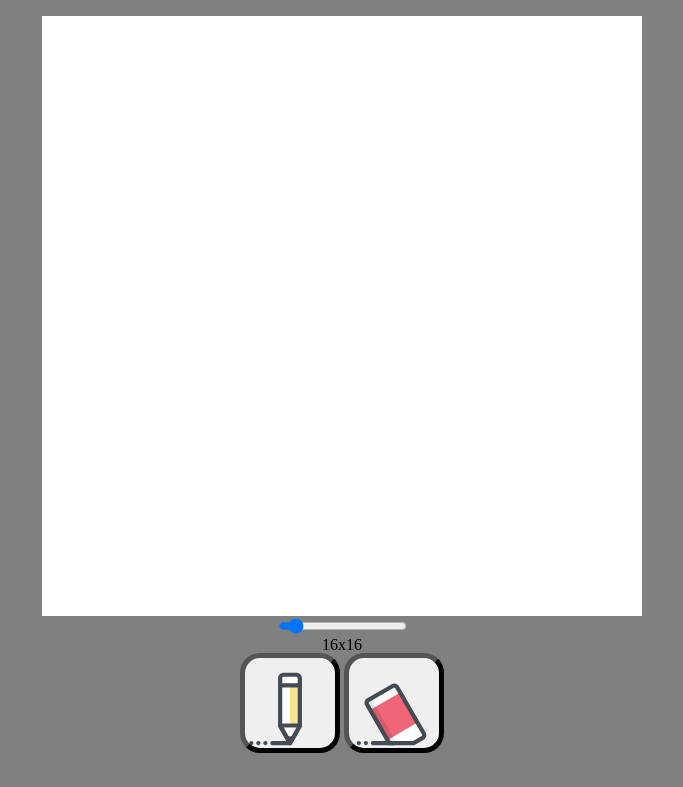
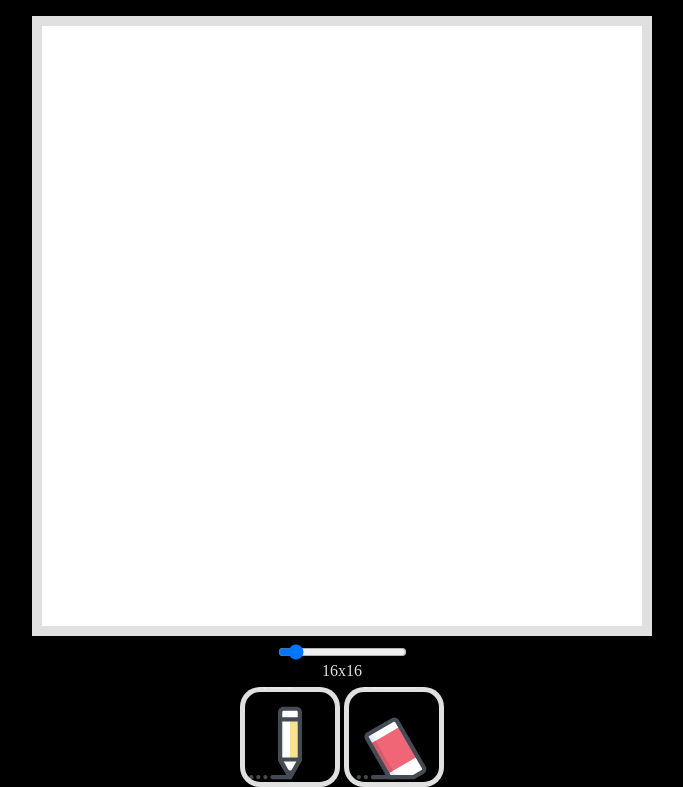
Before and after one commit to billyx86/etch-a-sketch, a plain HTML site: page index.html in a window 1280 px wide. Shown: the part 112-899 px from the top of the page, without its empty margins (298-981 px from the left). Before the commit the page ends 865 px from the top, so only its background shows below. Drawn offline with Linux system fonts and the light colour scheme.

Commit message:
Finish styling the UI

```diff
--- a/style.css
+++ b/style.css
@@ -4,12 +4,20 @@
 }
 
 body {
-    background-color: gray;
+    background-color: black;
+    color: white; /* Fallback for older browsers */
+    color: rgb(255, 255, 255, 0.88);
+    font-family: Georgia, Arial, sans-serif;
 }
 
 .upper-body {
     margin: 5vh;
     font-size: 48px;
+}
+
+.grid {
+    border-width: 10px;
+    border-style: solid;
 }
 
 .flex-container {
@@ -22,11 +30,14 @@ body {
 
 .tool-button {
     border-width: thick;
-    border-color: black;
+    border-color: white;
+    border-color: rgb(255, 255, 255, 0.88);
+    border-style: solid;
     border-radius: 20%;
     height: 100px;
     width: 100px;
     background-size: cover;
+    background-color:black;
 }
 
 .tool-button:active {
@@ -42,7 +53,6 @@ body {
     background-image: url(icons8-erase.svg);
 }
 
-
 .grid {
     display: grid;
     grid-template-rows: repeat(var(--grid-rows), 1fr);
@@ -52,3 +62,11 @@ body {
     height: 600px;
     max-height: 600px;
 }
+
+#modify-grid {
+    margin-top: 8px;
+}
+
+#grid-size-text {
+    margin-bottom: 8px;
+}
```
